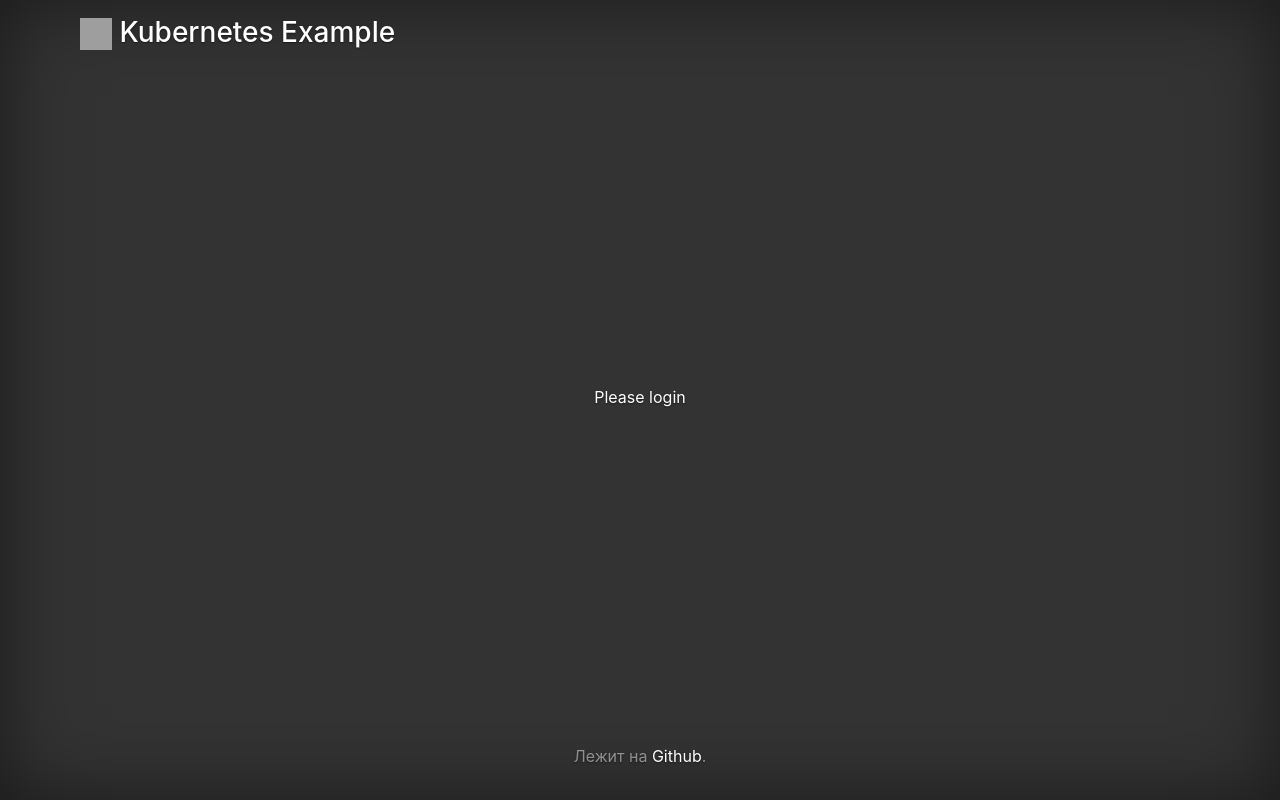
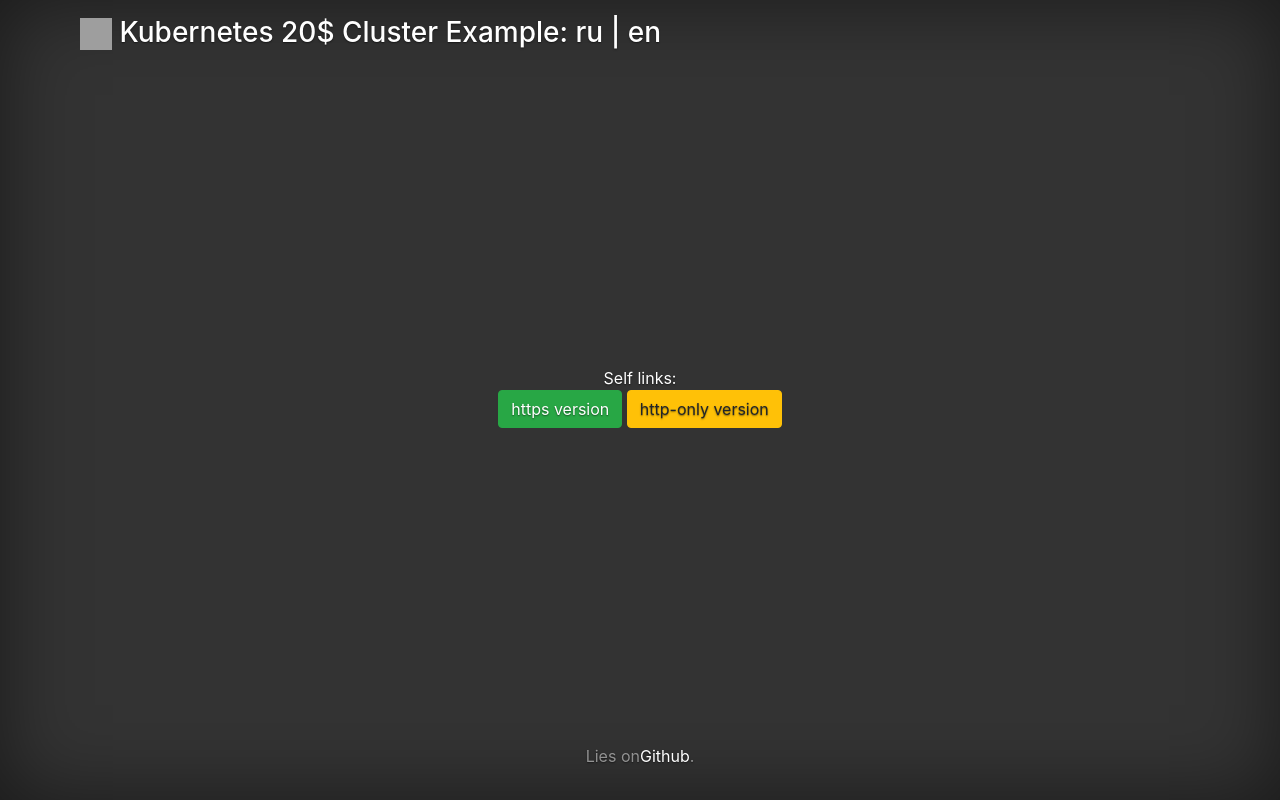
Before and after one commit to tarvitz/kubernetes, a Django app: template app/src/backend/templates/index.html in a window 1280 px wide. Run offline with Django 3.2, Linux system fonts and the light colour scheme; the template is opened without the code that fills it, so the values that code supplies are empty; some libraries are stand-ins or nearby versions; grey boxes are pictures that could not be loaded.

Commit message:
[app, k8s] update example app, append debug job for article

```diff
--- a/app/src/backend/templates/accounts/profile.html
+++ b/app/src/backend/templates/accounts/profile.html
@@ -1,8 +1,9 @@
 {% extends "base.html" %}
+{% load i18n %}
 {% block content %}
     {% if user.is_authenticated %}
-        You have logged in as {{ user.email }} ;)
+        {% trans "You have logged in as" %} {{ user.email }} ;)
     {% else %}
-        Please login
+        {% trans "Please login" %}
     {% endif %}
 {% endblock %}
--- a/app/src/backend/templates/base.html
+++ b/app/src/backend/templates/base.html
@@ -1,3 +1,4 @@
+{% load i18n %}
 <!doctype html>
 <html lang="en">
 <head>
@@ -124,7 +125,7 @@
             <div class="inner">
                 <h3 class="masthead-brand">
                     <img class='logo' src="https://kubernetes.io/images/wheel.png">
-                    Kubernetes Example
+                    Kubernetes 20$ Cluster Example: <a href="#">ru</a> | <a href="#">en</a>
                 </h3>
                 <nav class="nav nav-masthead justify-content-center">
                     {% block header %}{% endblock %}
@@ -139,8 +140,7 @@
         <footer class="mastfoot mt-auto">
             <div class="inner">
                 {% block footer %}
-                    <p>Лежит на
-                        <a href="https://github.com/tarvitz/kubernetes">Github</a>.</p>
+                    <p>{% trans "Lies on" %}<a href="https://github.com/tarvitz/kubernetes">Github</a>.</p>
                 {% endblock %}
             </div>
         </footer>
--- a/app/src/backend/templates/index.html
+++ b/app/src/backend/templates/index.html
@@ -10,20 +10,9 @@
 {% endblock %}
 
 {% block content %}
-    {% if user.is_authenticated %}
-        <p class="lead">
-            You've logged as <span class="badge badge-light">{{ user.email }}</span>
-        </p>
-        {% if user.is_verified %}
-            <p class="lead">You are verified, now it's time to take your cookie (follow instructions): </p>
-            <div class="alert alert-success">{{ secret.content | safe }}</div>
-        {% else %}
-            <div class="info">
-                You are still not verified, it's probably because you have been
-                subscribed not far too long or logged in directly.
-            </div>
-        {% endif %}
-    {% else %}
-        Please <a href="{% url "admin:login" %}">login</a>
-    {% endif %}
+    Self links:
+    <div class="content">
+        <a class="btn btn-success" href="https://kubernetes-example.w40k.net/">https version</a>
+        <a class="btn btn-warning" href="http://no-https.kubernetes-example.w40k.net/">http-only version</a>
+    </div>
 {% endblock %}
--- a/etc/kubelet-default-rbac.yaml
+++ b/etc/kubelet-default-rbac.yaml
@@ -1,3 +1,6 @@
+#: modify and apply this resource file to
+#: your master to apply rbac authorities to kubelet
+#: nodes
 ---
 apiVersion: rbac.authorization.k8s.io/v1beta1
 kind: ClusterRole
```
Also changed, not shown: debug/job.yaml (added, +18 -0 lines).
